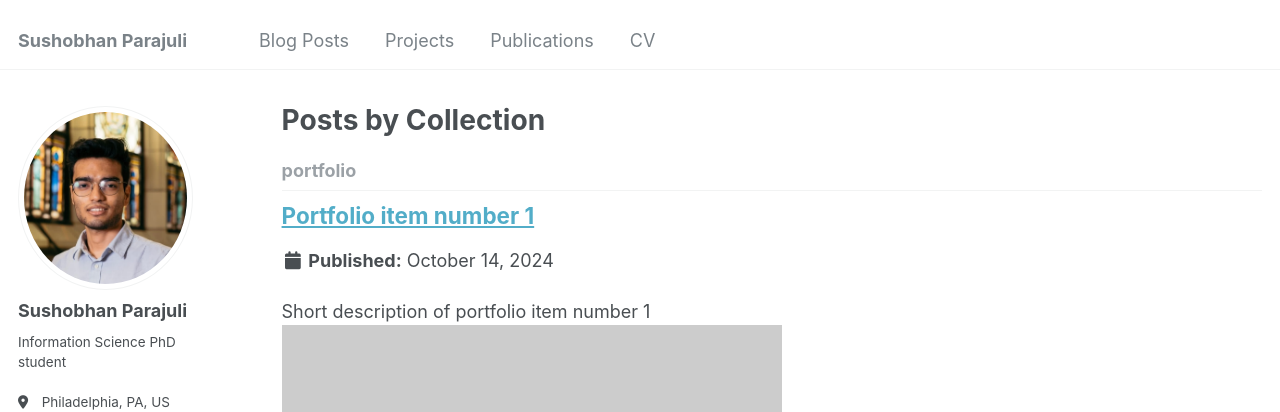
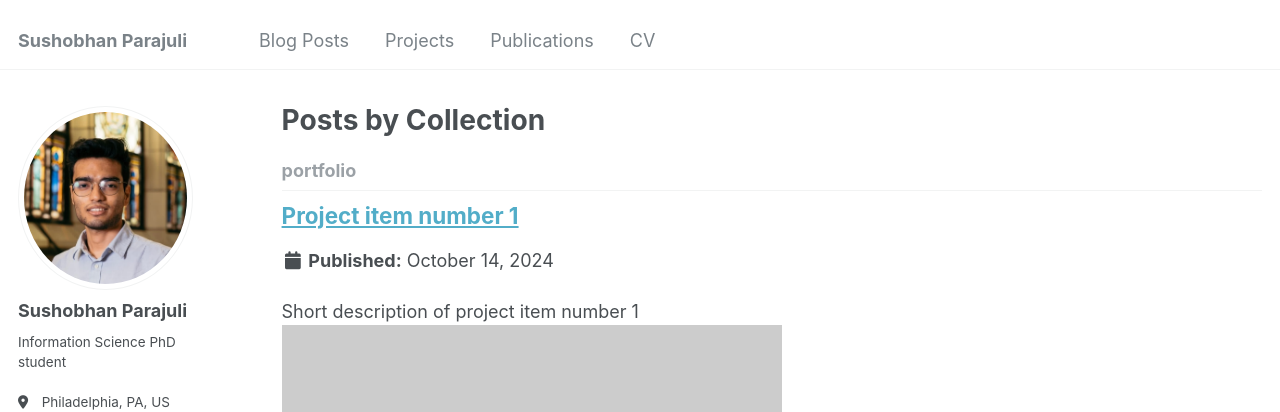
Before and after one commit to sushobhan2024/sushobhan2024.github.io, a Jekyll site: the page built from _pages/collection-archive.html, in a window 1280 px wide and 900 px high. Shown: the top 412 px of the window. Built offline with Jekyll 4.4.1, drawn with Linux system fonts in a browser that asks for light colours.

Commit message:
Update portfolio-1.md

```diff
--- a/_portfolio/portfolio-1.md
+++ b/_portfolio/portfolio-1.md
@@ -1,7 +1,7 @@
 ---
-title: "Portfolio item number 1"
-excerpt: "Short description of portfolio item number 1<br/><img src='/images/500x300.png'>"
-collection: portfolio
+title: "Project item number 1"
+excerpt: "Short description of project item number 1<br/><img src='/images/500x300.png'>"
+collection: project
 ---
 
-This is an item in your portfolio. It can be have images or nice text. If you name the file .md, it will be parsed as markdown. If you name the file .html, it will be parsed as HTML.
+This is an item in your project. It can be have images or nice text. If you name the file .md, it will be parsed as markdown. If you name the file .html, it will be parsed as HTML.
```
